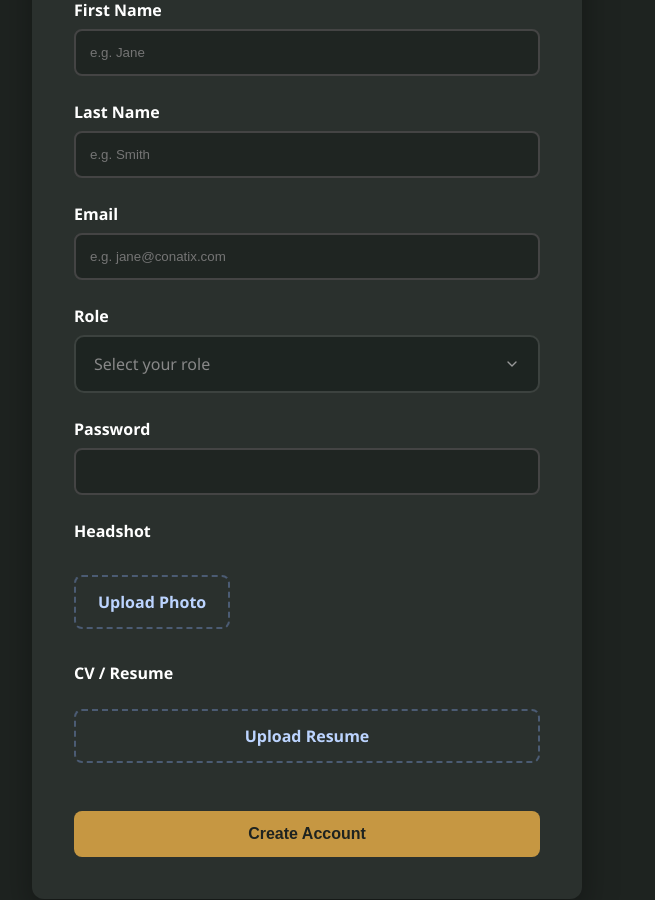
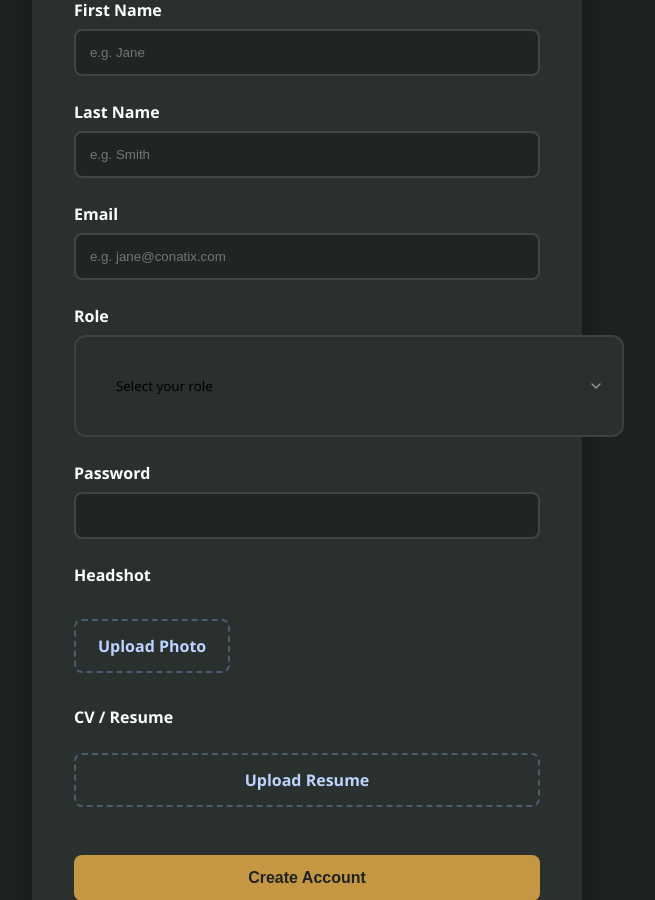
Before and after one commit to SasuF/TASKTRAC, a Flask app: page /create-account in a window 1280 px wide. Shown: the part 262-1162 px from the top of the page, without its empty margins (333-988 px from the left). Run offline with Flask 3, Linux system fonts and the light colour scheme; some libraries are stand-ins or nearby versions.

Commit message:
fiddling with styling

```diff
--- a/templates/create-account.html
+++ b/templates/create-account.html
@@ -152,18 +152,15 @@
 
 <style>
     .role-select {
-        width: 100%;
-        height: 58px;
-        padding: 0 45px 0 18px;
+        width: 550px;
+        padding: 40px;
         box-sizing: border-box;
 
-        background-color: #1d2421;
-        color: #888;
+        background:#2a302d;
         border: 2px solid #3c423f;
-        border-radius: 10px;
+        border-radius: 12px;
 
         font-family: inherit;
-        font-size: 16px;
 
         cursor: pointer;
         outline: none;
```
